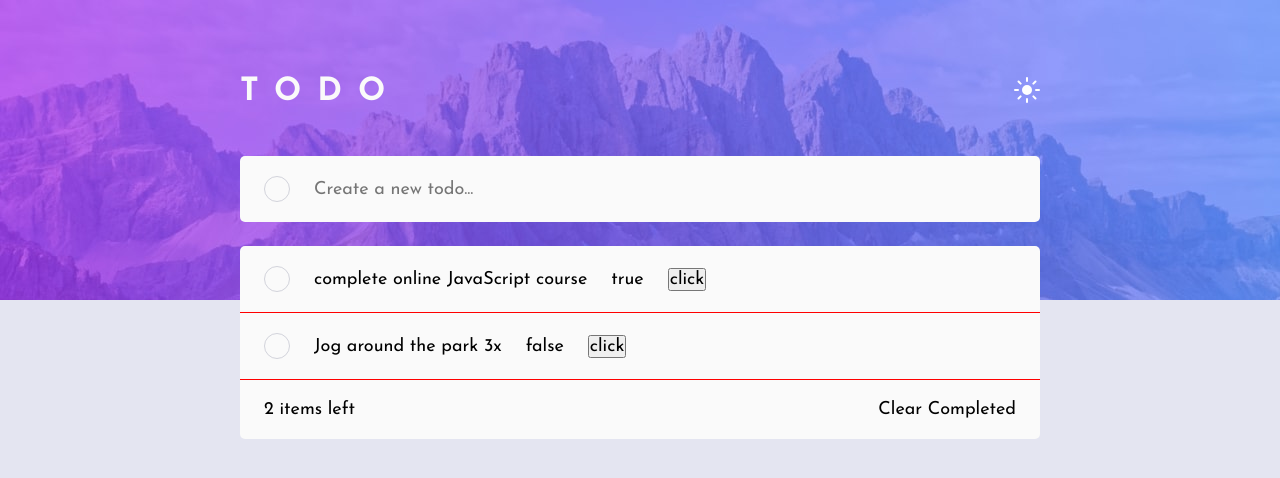
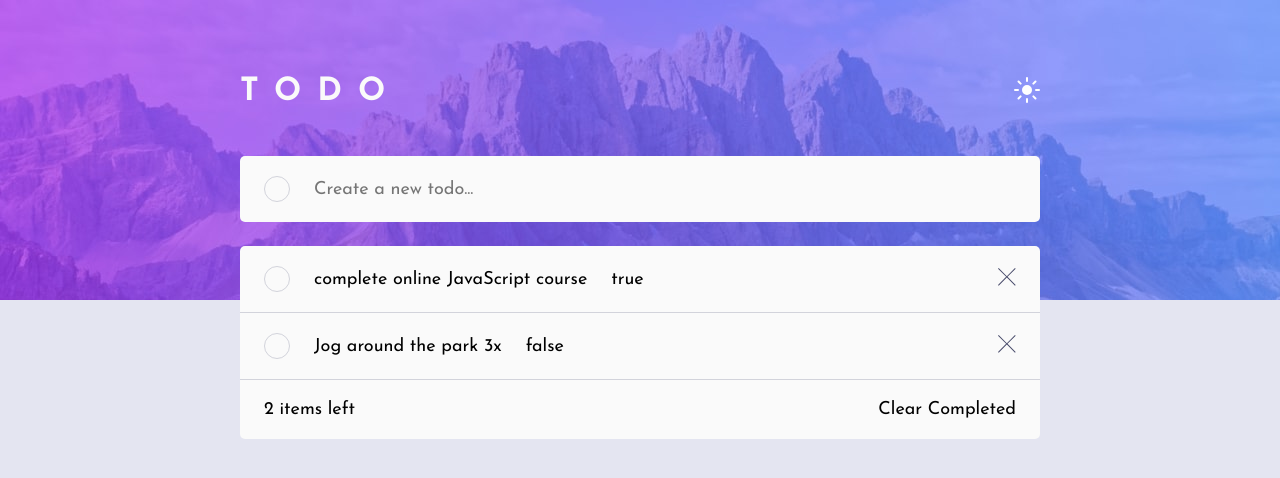
Before and after one commit to ChrisCox12/react-todo-app, a React (Create React App) app: page / in a window 1280 px wide. Shown: the top 478 px of the page. Built offline with nearby package versions, Linux system fonts and the light colour scheme.

Commit message:
restructured individual todos; expanded theme switching to cover individual todos

```diff
--- a/src/App.js
+++ b/src/App.js
@@ -39,7 +39,7 @@ function App() {
         <div className='App__header__left'>Todo</div>
         <div className='App__header__right'>
           <button className='App__header__right__theme-btn' onClick={TOGGLE_THEME}>
-            <img id='theme-btn' src={sun} />
+            <img id='theme-btn' src={sun} alt='Theme Toggle' />
           </button>
         </div>
       </div>
--- /dev/null
+++ b/src/components/Todo/Todo.css
@@ -0,0 +1,53 @@
+.todo-list__list__todo__left {
+    display: flex;
+    align-items: center;
+
+}
+
+.todo-list__list__todo__left__check-circle {
+    border: 1px solid var(--lt-clr-3);
+    border-radius: 50%;
+
+}
+
+.todo-list__list__todo__right button {
+    border: none;
+    background: transparent;
+}
+
+.todo-list__list__todo__right button:hover {
+    cursor: pointer;
+}
+
+.dark-circle {
+    border: 1px solid var(--dk-clr-3);
+}
+
+.dark-text {
+    color: var(--dk-clr-3);
+}
+
+
+@media screen and (min-width: 375px) {
+    .todo-list__list__todo__left {
+        column-gap: 12px;
+    }
+
+    .todo-list__list__todo__left__check-circle {
+        height: 22px;
+        min-width: 22px;
+        /* margin-right: 12px; */
+    }
+}
+
+@media screen and (min-width: 1024px) {
+    .todo-list__list__todo__left {
+        column-gap: 24px;
+    }
+
+    .todo-list__list__todo__left__check-circle {
+        height: 24px;
+        min-width: 24px;
+        /* margin-right: 24px; */
+    }
+}
--- a/src/components/Todo/Todo.js
+++ b/src/components/Todo/Todo.js
@@ -1,19 +1,42 @@
-import React, { useEffect, useState } from 'react'
+import React, { useEffect, useState } from 'react';
+import './Todo.css';
+import cross from '../../assets/icon-cross.svg';
 
-function TODO({ todo, handleDeleteTodo }) {
+function TODO({ todo, handleDeleteTodo, toggleTheme }) {
     const [isCompleted, setIsCompleted] = useState(false);
     const [task, setTask] = useState("");
 
     useEffect (() => {
+        const element = document.getElementById(todo.id);
+        /* console.log(element) */
+
+        const todo_text = element.querySelector('.todo-list__list__todo__left__todo-text');
+        const todo_circle = element.querySelector('.todo-list__list__todo__left__check-circle');
+
+        if(toggleTheme) {
+            todo_circle.classList.add('dark-circle');
+            todo_text.classList.add('dark-text');
+        }
+        else {
+            todo_circle.classList.remove('dark-circle');
+            todo_text.classList.remove('dark-text');
+        }
+
         setIsCompleted(todo.isCompleted);
-    }, [todo]);
+    }, [todo, toggleTheme]);
 
     return (
         <>
-            <div className='todo-list__list__todo__check-circle'></div>
-            <div className='todo-list__list__todo__todo-text'>{todo.text}</div>
-            <div>{isCompleted ? 'true' : 'false'}</div>
-            <button onClick={() => handleDeleteTodo(todo.id)}>click</button>
+            <div className="todo-list__list__todo__left" id={todo.id}>
+                <div className='todo-list__list__todo__left__check-circle'></div>
+                <div className='todo-list__list__todo__left__todo-text'>{todo.text}</div>
+                <div>{isCompleted ? 'true' : 'false'}</div>
+            </div>
+            <div className="todo-list__list__todo__right">
+                <button onClick={() => handleDeleteTodo(todo.id)}>
+                    <img src={cross} alt='Delete Todo' />
+                </button>
+            </div>
         </>
     )
 }
--- a/src/components/Todo_List/Todo_List.css
+++ b/src/components/Todo_List/Todo_List.css
@@ -17,11 +17,12 @@
 .todo-list__list__todo {
     display: flex;
     align-items: center;
-    border-bottom: 1px solid red;
+    justify-content: space-between;
+    border-bottom: 1px solid var(--lt-clr-3);
 }
 
-.todo-list__new-todo__check-circle,
-.todo-list__list__todo__check-circle {
+.todo-list__new-todo__check-circle/* ,
+.todo-list__list__todo__check-circle */ {
     border: 1px solid var(--lt-clr-3);
     border-radius: 50%;
 }
@@ -45,8 +46,12 @@
     border: 1px solid var(--dk-clr-5);
 }
 
+.dark-items-left {
+    color: var(--dk-clr-5);
+}
+
 .dark-todo {
-
+    border-bottom: 1px solid var(--dk-clr-6);
 }
 
 @media screen and (min-width: 375px) {
@@ -56,21 +61,22 @@
         /* height: calc(50px - 12px); */
 
         padding: 12px 20px;
-        column-gap: 12px;
+        /* column-gap: 12px; */
     }
 
     .todo-list__new-todo {
         margin-bottom: 16px;
+        column-gap: 12px;
     }
 
     .todo-list__list__items-left {
         padding: 12px 20px;
     }
 
-    .todo-list__new-todo__check-circle,
-    .todo-list__list__todo__check-circle {
+    .todo-list__new-todo__check-circle/* ,
+    .todo-list__list__todo__check-circle */ {
         height: 22px;
-        width: 22px;
+        min-width: 22px;
     }
 }
 
@@ -80,20 +86,21 @@
         /* height: 65px; */
 
         padding: 20px 24px;
-        column-gap: 24px;
+        /* column-gap: 24px; */
     }
 
     .todo-list__new-todo {
         margin-bottom: 24px;
+        column-gap: 24px;
     }
 
     .todo-list__list__items-left {
         padding: 20px 24px;
     }
 
-    .todo-list__new-todo__check-circle,
-    .todo-list__list__todo__check-circle {
+    .todo-list__new-todo__check-circle/* ,
+    .todo-list__list__todo__check-circle  */{
         height: 24px;
-        width: 24px;
+        min-width: 24px;
     }
 }
--- a/src/components/Todo_List/Todo_List.js
+++ b/src/components/Todo_List/Todo_List.js
@@ -21,16 +21,23 @@ function TODO_LIST({ toggleTheme }) {
         const todo_input = document.querySelector('.todo-list__new-todo');
         const check_circle = document.querySelector('.todo-list__new-todo__check-circle');
         const list = document.querySelector('.todo-list__list');
+        const items_left = document.querySelector('.todo-list__list__items-left');
+        const todos_ = document.querySelectorAll('.todo-list__list__todo');
+        /* console.log(todos_) */
         /* console.log(todos); */
         if(toggleTheme) {
             todo_input.classList.add('dark-list');
             check_circle.classList.add('dark-circle');
             list.classList.add('dark-list');
+            items_left.classList.add('dark-items-left');
+            todos_.forEach(todo_ => todo_.classList.add('dark-todo'));
         }
         else {
             todo_input.classList.remove('dark-list');
             check_circle.classList.remove('dark-circle');
             list.classList.remove('dark-list');
+            items_left.classList.remove('.dark-items-left');
+            todos_.forEach(todo_ => todo_.classList.remove('dark-todo'));
         }
     }, [toggleTheme]);
 
@@ -70,7 +77,7 @@ function TODO_LIST({ toggleTheme }) {
                         ); */
                         return (
                             <li key={index} className='todo-list__list__todo'>
-                                <TODO todo={todo} handleDeleteTodo={handleDeleteTodo} />
+                                <TODO todo={todo} handleDeleteTodo={handleDeleteTodo} toggleTheme={toggleTheme} />
                             </li>
                         );
                     })
```
